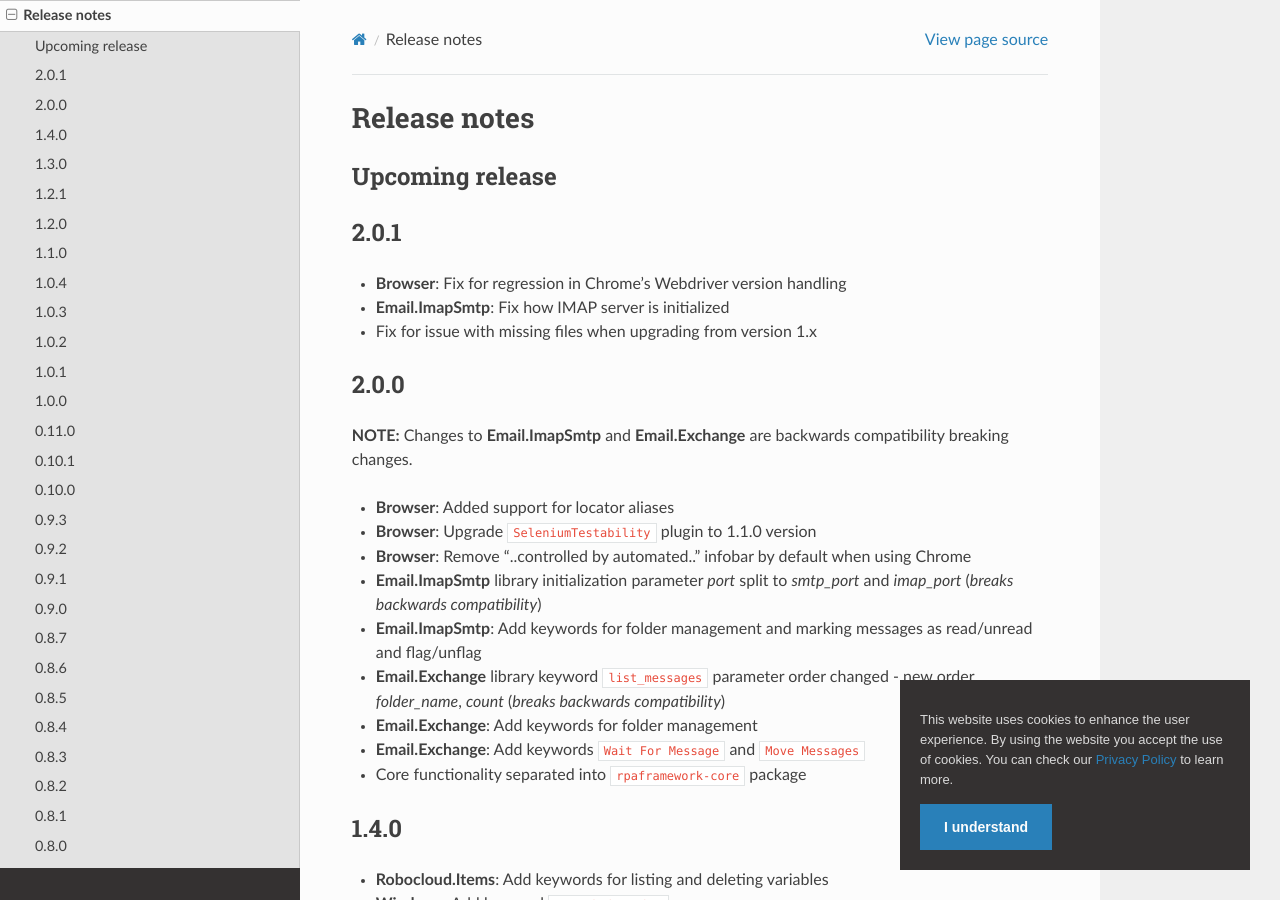
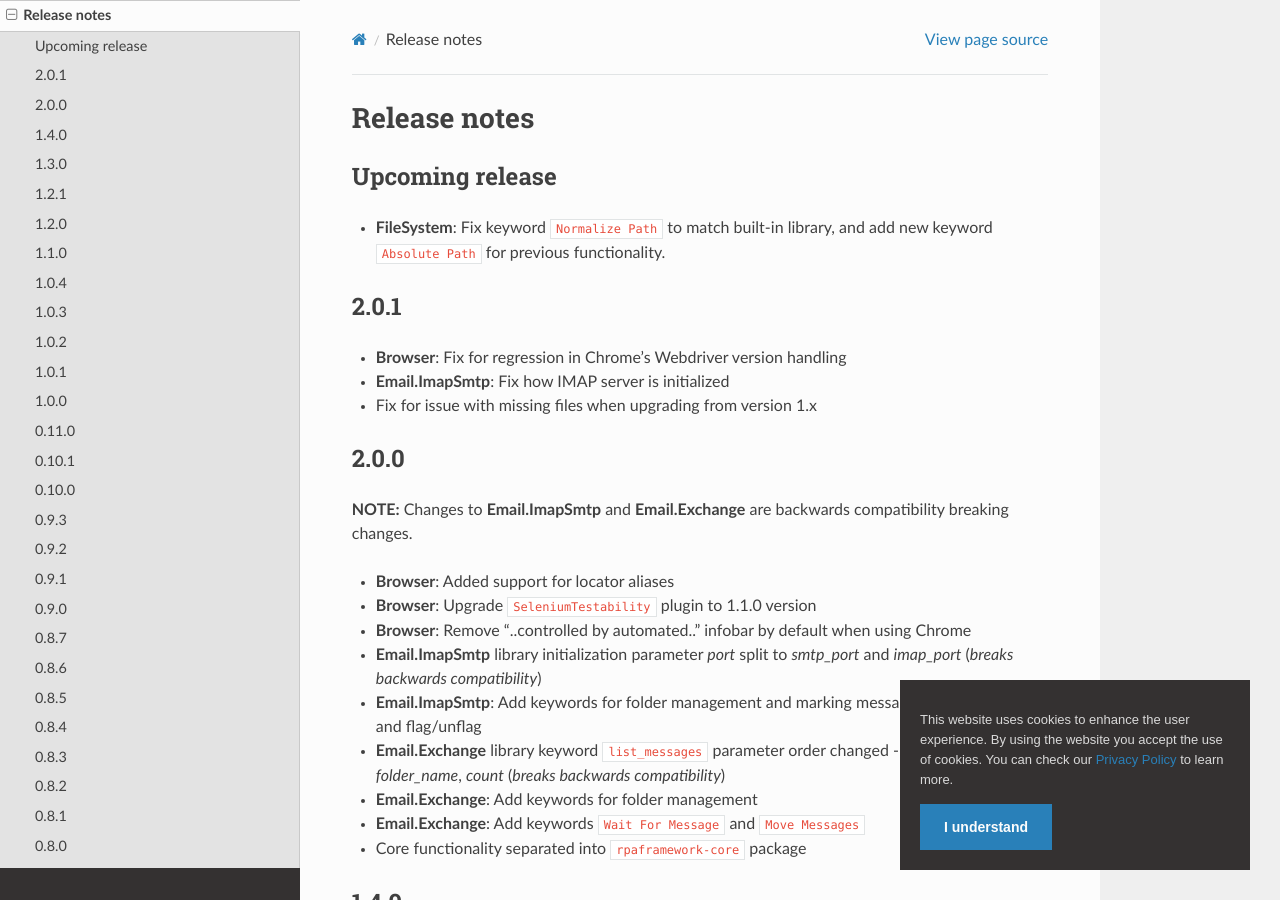
Before and after one commit to coderprovider/Framework-RPA, a Sphinx documentation site: the page built from docs/source/releasenotes.rst, in a window 1280 px wide and 900 px high. Built offline with Sphinx 7.4.7 and the Read the Docs theme 2.0.0, drawn with Linux system fonts in a browser that asks for light colours; pages that are not in the unit, such as notebooks, are missing from menus.

Commit message:
docs: update releasenotes

```diff
--- a/docs/source/releasenotes.rst
+++ b/docs/source/releasenotes.rst
@@ -4,8 +4,13 @@ Release notes
 Upcoming release
 ----------------
 
+- **FileSystem**: Fix keyword ``Normalize Path`` to match built-in library,
+  and add new keyword ``Absolute Path`` for previous functionality.
+
+
 2.0.1
 -----
+
 - **Browser**: Fix for regression in Chrome's Webdriver version handling
 - **Email.ImapSmtp**: Fix how IMAP server is initialized
 - Fix for issue with missing files when upgrading from version 1.x
```
